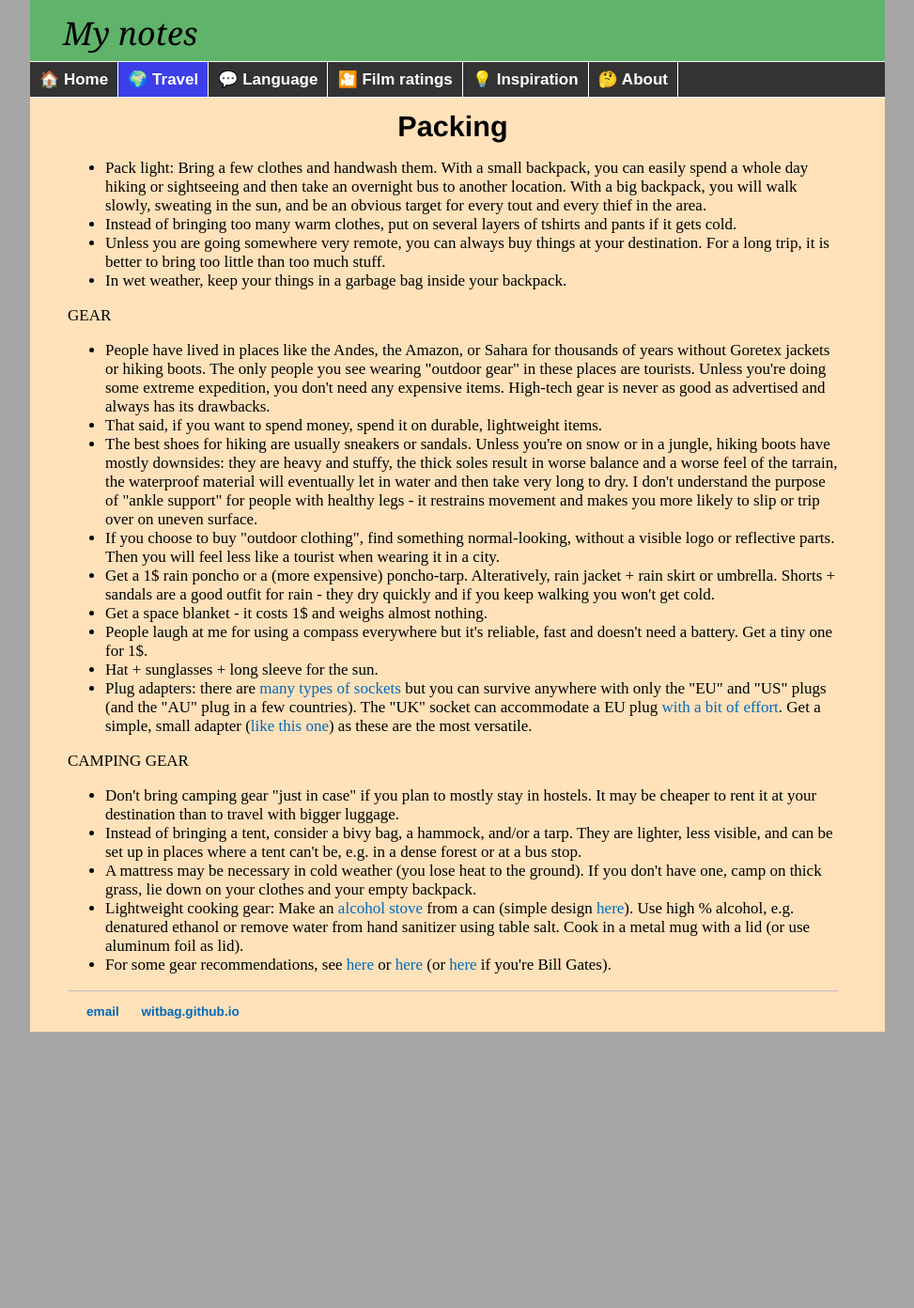
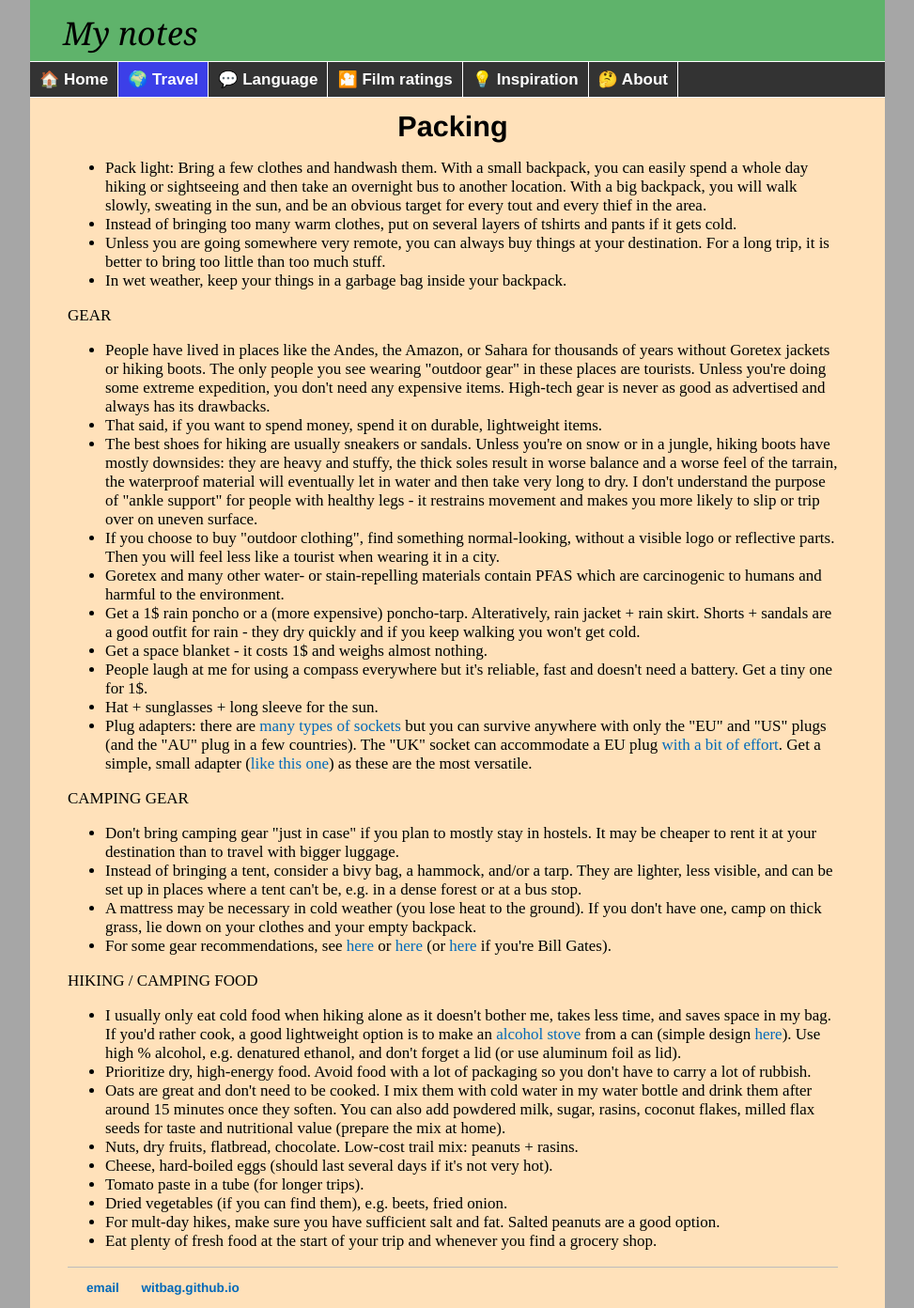
Before and after one commit to witbag/witbag.github.io, a Jekyll site: the page built from travel/packing.html, in a window 1280 px wide. Shown: the whole page at 94% size, without its empty margins (153-1126 px from the left). Built offline with Jekyll 4.4.1, drawn with Linux system fonts in a browser that asks for light colours; before the commit the page ends 1098 px from its top, so only the background shows below that.

Commit message:
Update packing.html

```diff
--- a/travel/packing.html
+++ b/travel/packing.html
@@ -19,7 +19,8 @@ GEAR<br>
 <li>That said, if you want to spend money, spend it on durable, lightweight items.
 <li>The best shoes for hiking are usually sneakers or sandals. Unless you're on snow or in a jungle, hiking boots have mostly downsides: they are heavy and stuffy, the thick soles result in worse balance and a worse feel of the tarrain, the waterproof material will eventually let in water and then take very long to dry. I don't understand the purpose of "ankle support" for people with healthy legs - it restrains movement and makes you more likely to slip or trip over on uneven surface.
 <li>If you choose to buy "outdoor clothing", find something normal-looking, without a visible logo or reflective parts. Then you will feel less like a tourist when wearing it in a city.
-<li>Get a 1$ rain poncho or a (more expensive) poncho-tarp. Alteratively, rain jacket + rain skirt or umbrella. Shorts + sandals are a good outfit for rain - they dry quickly and if you keep walking you won't get cold.
+<li>Goretex and many other water- or stain-repelling materials contain PFAS which are carcinogenic to humans and harmful to the environment.
+<li>Get a 1$ rain poncho or a (more expensive) poncho-tarp. Alteratively, rain jacket + rain skirt. Shorts + sandals are a good outfit for rain - they dry quickly and if you keep walking you won't get cold.
 <li>Get a space blanket - it costs 1$ and weighs almost nothing.
 <li>People laugh at me for using a compass everywhere but it's reliable, fast and doesn't need a battery. Get a tiny one for 1$.
 <li>Hat + sunglasses + long sleeve for the sun.
@@ -30,8 +31,19 @@ CAMPING GEAR<br>
 <li>Don't bring camping gear "just in case" if you plan to mostly stay in hostels. It may be cheaper to rent it at your destination than to travel with bigger luggage.
 <li>Instead of bringing a tent, consider a bivy bag, a hammock, and/or a tarp. They are lighter, less visible, and can be set up in places where a tent can't be, e.g. in a dense forest or at a bus stop.
 <li>A mattress may be necessary in cold weather (you lose heat to the ground). If you don't have one, camp on thick grass, lie down on your clothes and your empty backpack.
-<li>Lightweight cooking gear: Make an <a href="https://en.wikipedia.org/wiki/Beverage-can_stove" target=_blank>alcohol stove</a> from a can (simple design <a href="https://vimeo.com/64726512" target=_blank>here</a>). Use high % alcohol, e.g. denatured ethanol or remove water from hand sanitizer using table salt. Cook in a metal mug with a lid (or use aluminum foil as lid).
 <li>For some gear recommendations, see <a href="https://frugalhiker.blogspot.com/" target=_blank>here</a> or <a href="https://pmags.com/300-gear-challenge" target=_blank>here</a> (or <a href="https://www.thehikinglife.com/2018/04/the-thru-hikers-gear-list-vol-2/" target=_blank>here</a> if you're Bill Gates).
+</ul>
+HIKING / CAMPING FOOD<br>
+<ul>
+<li>I usually only eat cold food when hiking alone as it doesn't bother me, takes less time, and saves space in my bag. If you'd rather cook, a good lightweight option is to make an <a href="https://en.wikipedia.org/wiki/Beverage-can_stove" target=_blank>alcohol stove</a> from a can (simple design <a href="https://vimeo.com/64726512" target=_blank>here</a>). Use high % alcohol, e.g. denatured ethanol, and don't forget a lid (or use aluminum foil as lid).
+<li>Prioritize dry, high-energy food. Avoid food with a lot of packaging so you don't have to carry a lot of rubbish.
+<li>Oats are great and don't need to be cooked. I mix them with cold water in my water bottle and drink them after around 15 minutes once they soften. You can also add powdered milk, sugar, rasins, coconut flakes, milled flax seeds for taste and nutritional value (prepare the mix at home).
+<li>Nuts, dry fruits, flatbread, chocolate. Low-cost trail mix: peanuts + rasins.
+<li>Cheese, hard-boiled eggs (should last several days if it's not very hot).
+<li>Tomato paste in a tube (for longer trips).
+<li>Dried vegetables (if you can find them), e.g. beets, fried onion.
+<li>For mult-day hikes, make sure you have sufficient salt and fat. Salted peanuts are a good option.
+<li>Eat plenty of fresh food at the start of your trip and whenever you find a grocery shop.
 </ul>
 
 </div>
```
